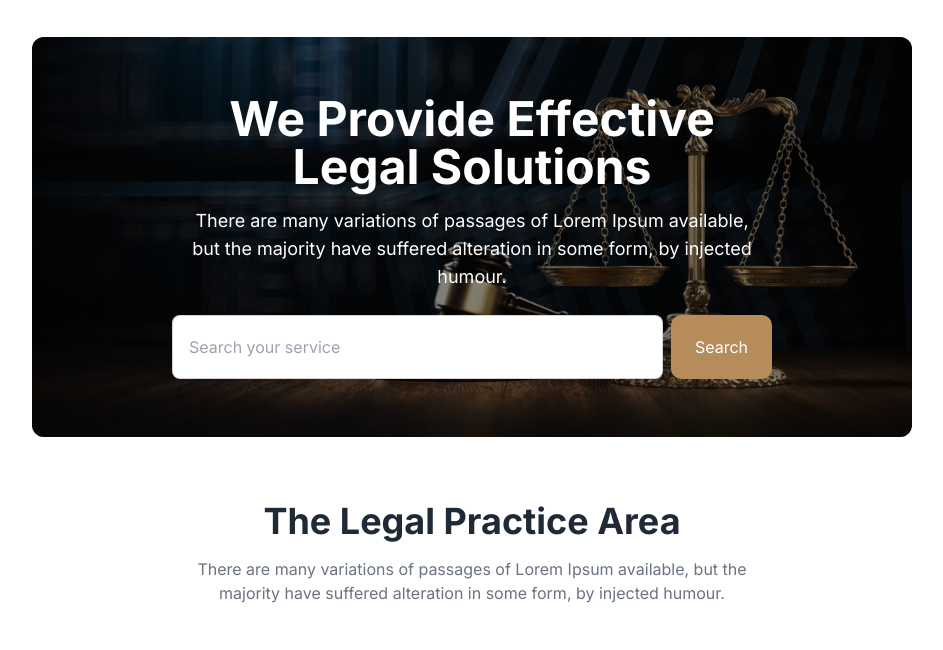
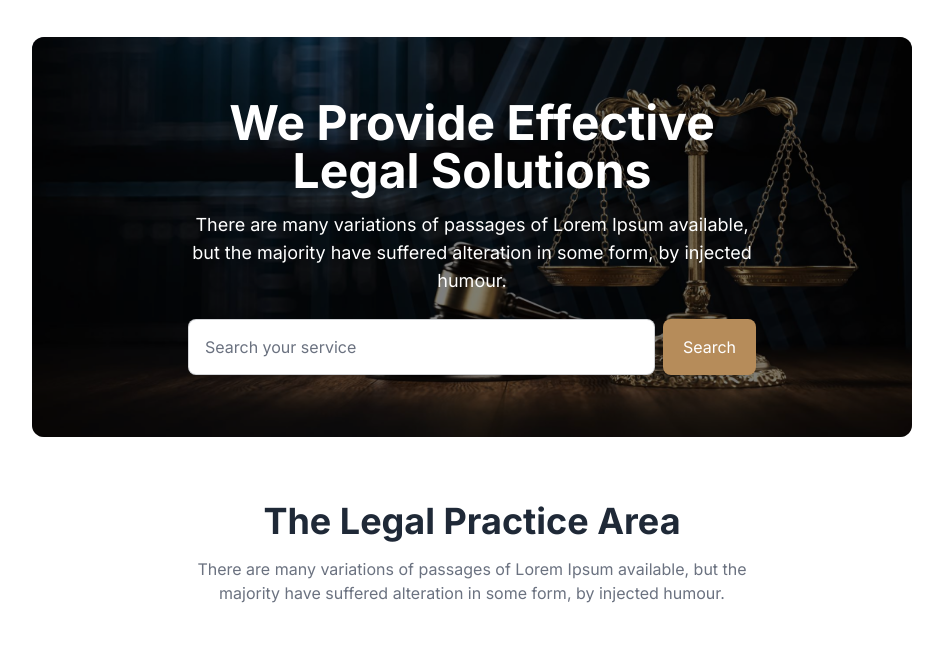
Before and after one commit to sharif10458/simple-justice-web, a plain HTML site: page index.html in a window 1280 px wide. Shown: the part 91-741 px from the top of the page, without its empty margins (168-1111 px from the left). Drawn offline with nearby package versions, Linux system fonts and the light colour scheme.

Commit message:
added a responcive

```diff
--- a/index.html
+++ b/index.html
@@ -102,18 +102,22 @@
 <!-- section-1 -->
 
 
- <section class="mt-10 px-4 sm:px-8 md:px-[100px] lg:px-[200px]">
+ <section class="mt-10 px-4 sm:px-8 md:px-[100px] lg:px-[200px] overflow-hidden">
   <div class="relative w-full h-[400px] rounded-xl overflow-hidden">
     <img src="images/banner.png" alt="Hero" class="w-full h-full object-cover" />
     <div class="absolute inset-0 bg-black bg-opacity-50 flex flex-col justify-center items-center text-center text-white px-4">
       <h1 class="text-4xl md:text-5xl font-bold mb-4">We Provide Effective <br> Legal Solutions</h1>
       <p class="text-lg max-w-xl mb-6">There are many variations of passages of Lorem Ipsum available, but the majority have suffered alteration in some form, by injected humour.</p>
 
+<div class="flex items-center justify-center gap-2 w-full px-4 max-w-[600px] mx-auto flex-wrap">
+  <input
+    type="text"
+    placeholder="Search your service"
+    class="input input-bordered h-14 w-full sm:w-auto flex-1 min-w-0 text-black placeholder:text-gray-500"
+  />
+  <button class="h-14 px-5 bg-[#B68C5A] text-white rounded-[8px]">Search</button>
+</div>
 
-      <div class="flex items-center justify-center gap-2 w-full max-w-xs sm:max-w-[600px]">
-  <input type="text" placeholder="Search your service" class="flex-1 input input-bordered h-16 text-black placeholder:text-gray-400" />
-  <button class="h-16 px-4 sm:px-6 rounded-[10px] bg-[#B68C5A] text-white">Search</button>
-</div>
 
 
     </div>
```
